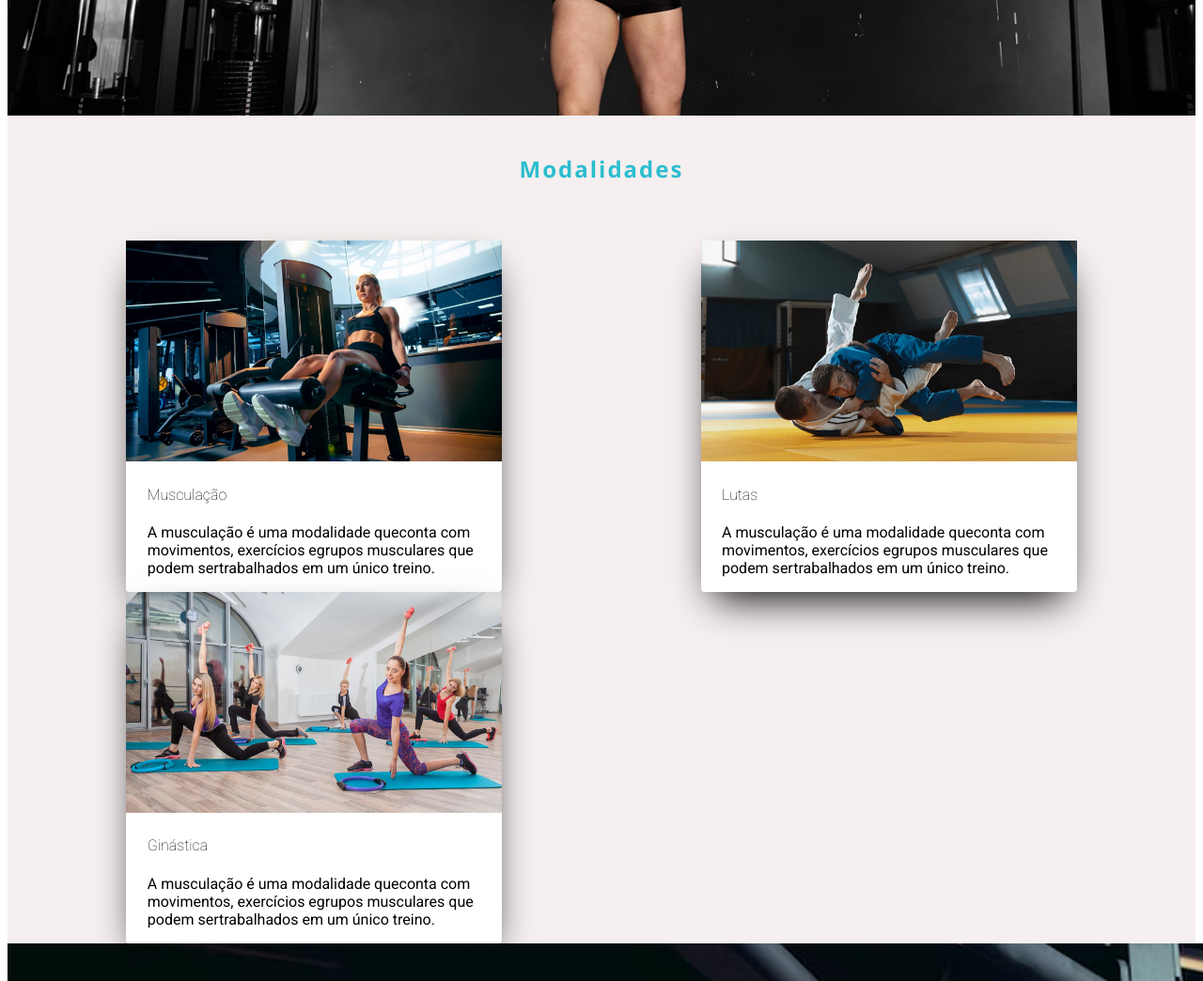
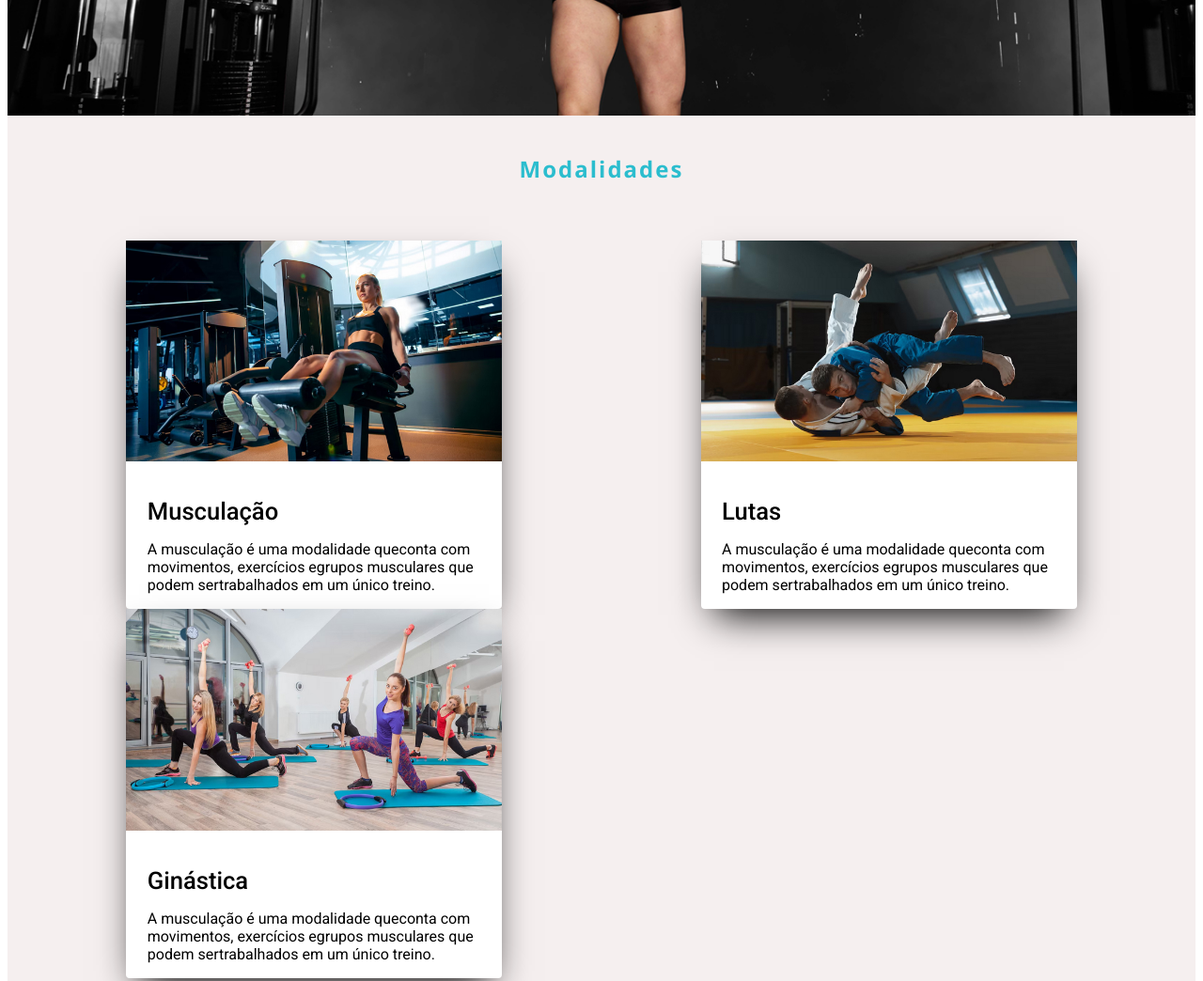
Before and after one commit to raylanderson/projeto14, a plain HTML site: page index.html in a window 1280 px wide. Shown: the part 540-1584 px from the top of the page at 94% size. Drawn offline with nearby package versions, Linux system fonts and the light colour scheme.

Commit message:
correção

```diff
--- a/css/body.css
+++ b/css/body.css
@@ -2,6 +2,8 @@
     background-color: #f5efef;
     padding-left: 10%;
     padding-right: 10%;
+    padding-bottom: 5%;
+    margin: 0;
 }
 
 .title-body h1 {
@@ -36,5 +38,10 @@
 }
 
 .card-content h1 {
-    font-weight: lighter;
+    font-size: 1.6em;
+    margin-bottom: 0;
+    font-weight: 500;
+
 }
+
+\
```
